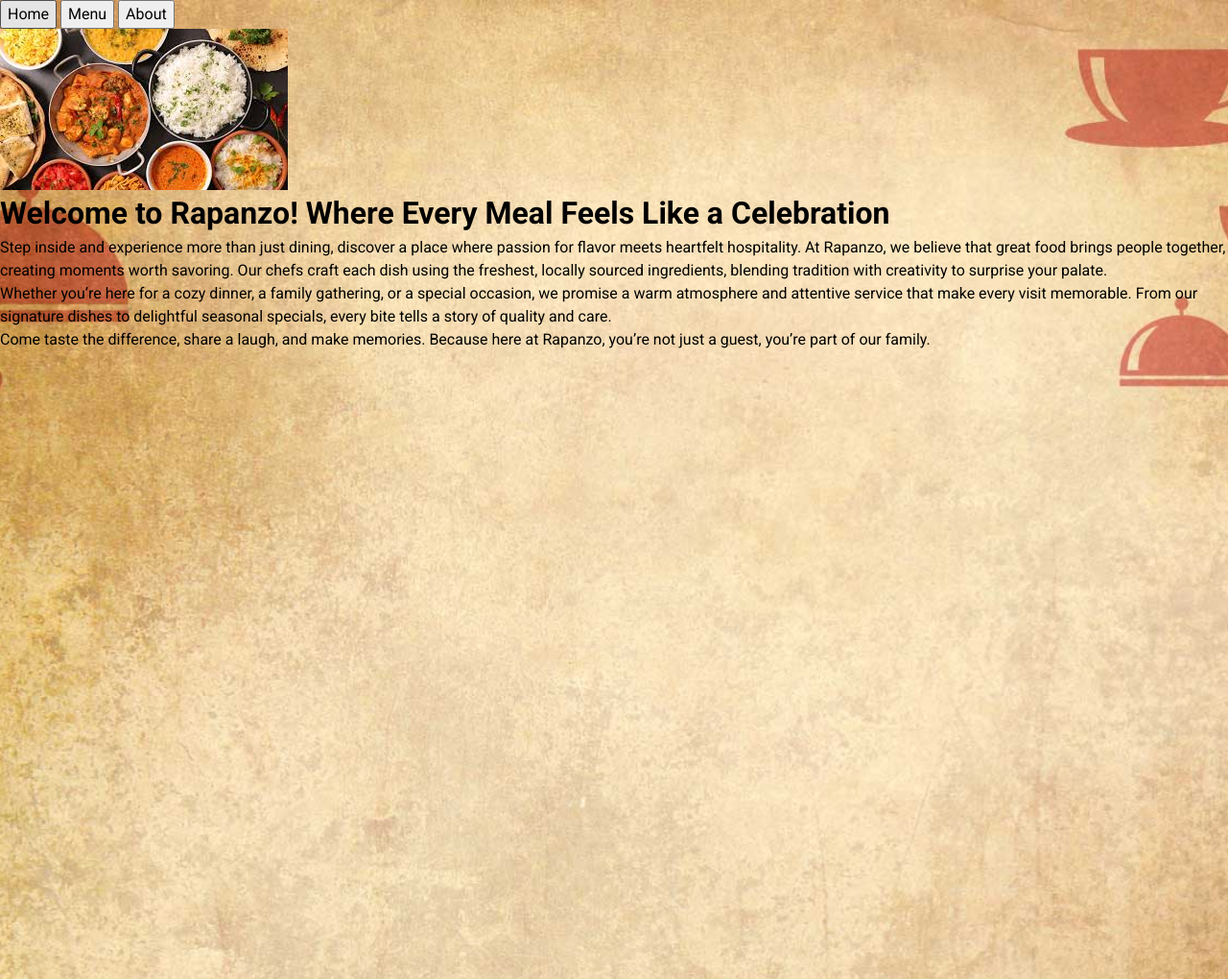
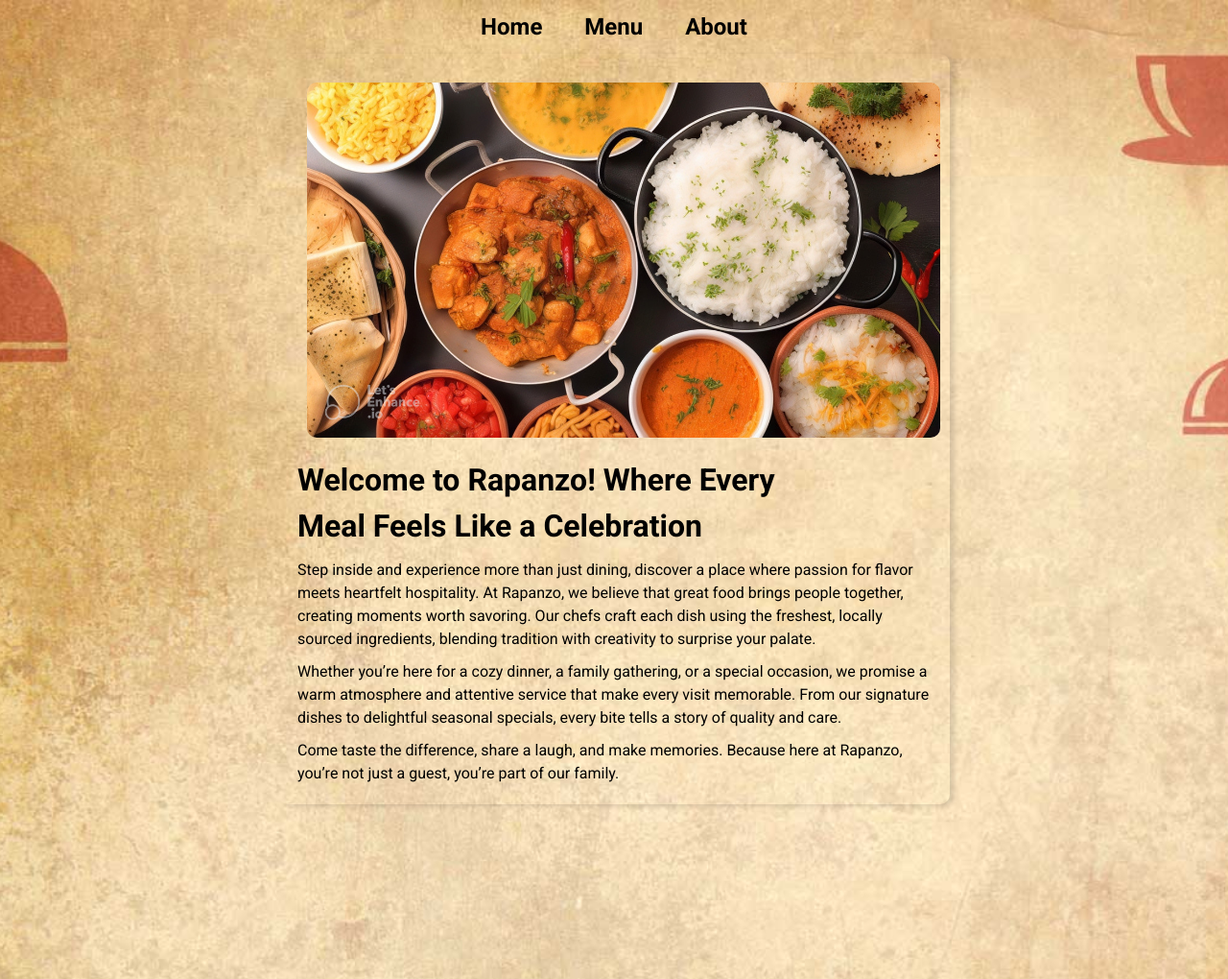
Before and after one commit to raysu929/restaurant-page, a website built with webpack: page src/template.html in a window 1280 px wide. Shown: the top 1020 px of the page at 96% size. Built offline with nearby package versions, Linux system fonts and the light colour scheme.

Commit message:
Add styles to home page and center all elements. Create new files for home, menu and about styles.

```diff
--- a/src/general.css
+++ b/src/general.css
@@ -14,7 +14,11 @@
  background-size: cover;
   background-position: center;
   background-repeat: no-repeat;
-  height: 160vh;
+  height: 180vh;
+  display: flex;
+  flex-direction: column;
+  justify-content: flex-start;
+  align-items: center;
 }
 
 img, picture, video, canvas, svg {
--- /dev/null
+++ b/src/home.css
@@ -0,0 +1,31 @@
+.home,
+.menu,
+.about{
+  border: none;
+  margin: 10px;
+  padding: 0 10px;
+  background-color: transparent;
+  cursor: pointer;
+  font-weight: bold;
+  font-size: 1.5rem;
+}
+
+.home:hover,
+.menu:hover,
+.about:hover{
+  color: rgb(81, 80, 80);
+}
+
+#content{
+  display: grid;
+  gap: 10px;
+  border-radius: 10px;
+  width: 700px;
+  padding: 20px;
+  box-shadow: 5px 2px 5px rgba(33, 29, 29, 0.15);
+}
+
+.image{
+  margin: 10px;
+  border-radius: 10px;
+}
--- a/src/home.js
+++ b/src/home.js
@@ -1,9 +1,10 @@
-import Image from "./images.jpeg";
+import Image from "./images2.jpg";
 export default function homePage(){
 const content = document.getElementById("content");
 content.innerHTML = '';
 const image = document.createElement("img");
 image.src = Image;
+image.classList.add("image");
 
 const heading = document.createElement("h1");
 heading.innerText =
--- a/src/index.js
+++ b/src/index.js
@@ -2,6 +2,9 @@
 import {menuPage} from "./menu";
 import {aboutPage} from "./about";
 import "./general.css";
+import "./home.css";
+import "./menu.css";
+import "./about.css";
 
 const home = document.querySelector(".home");
     home.addEventListener("click", () => {
```
Also changed, not shown: src/about.css (added), src/images2.jpg (added), src/menu.css (added).
